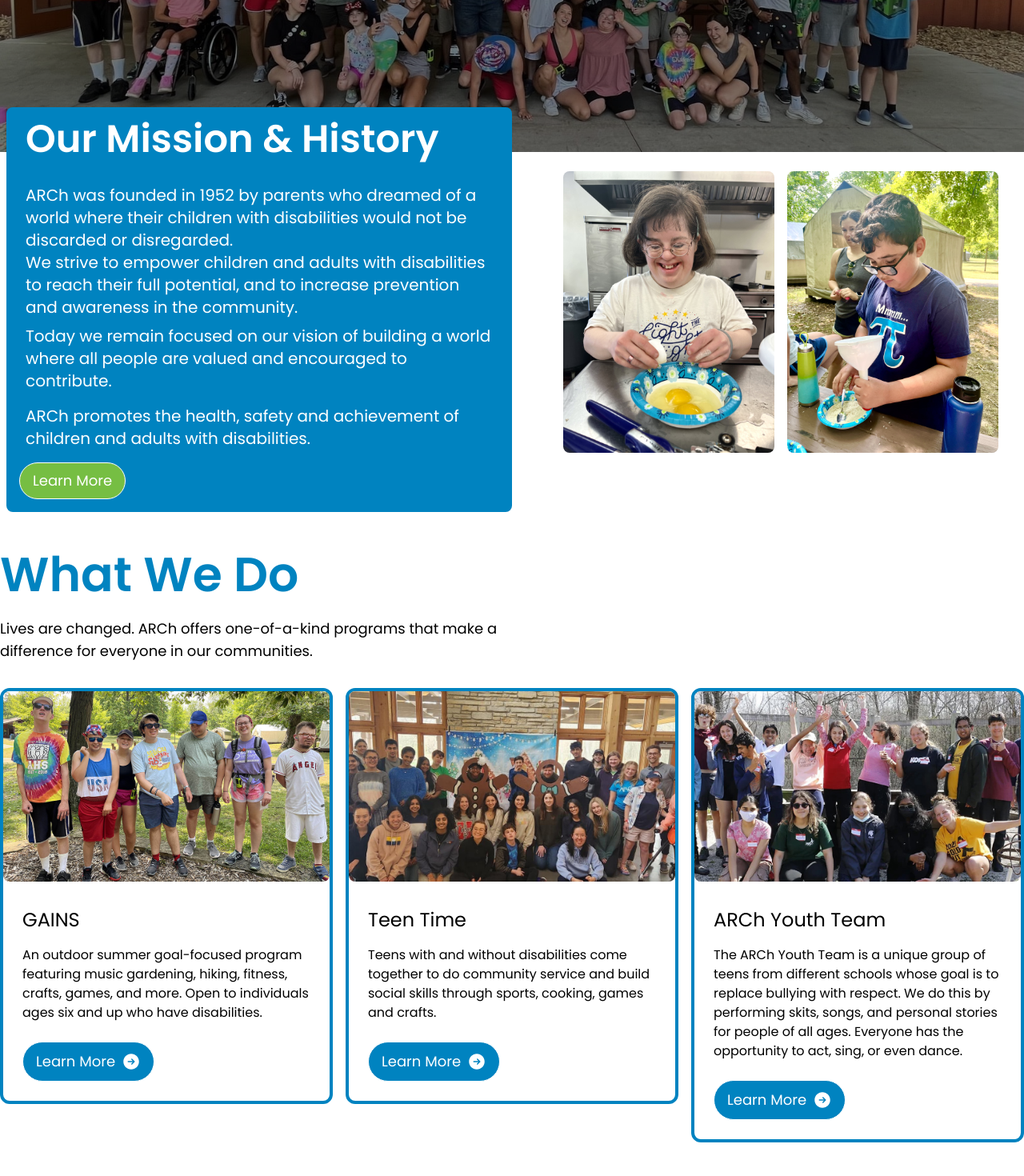
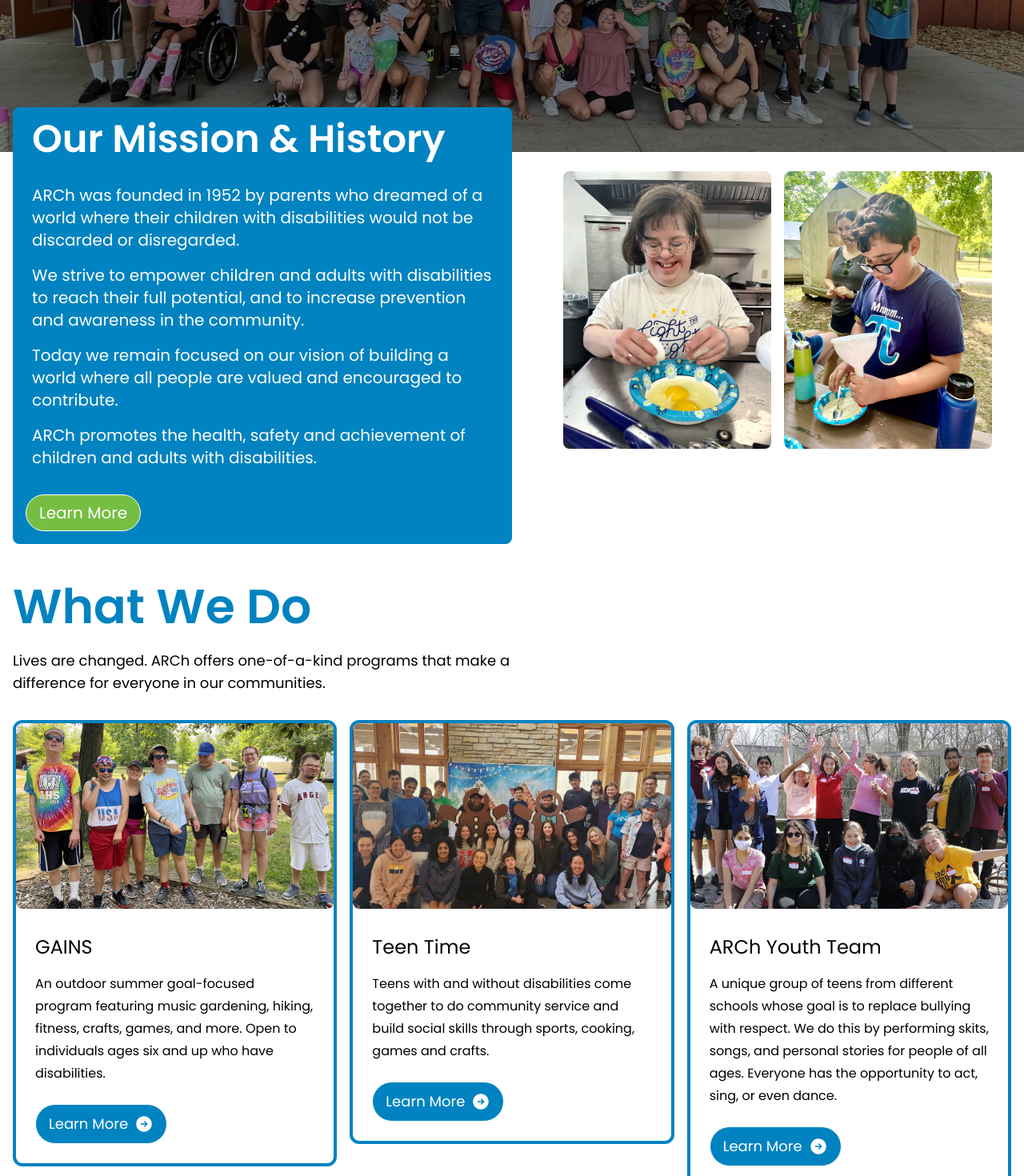
Before and after one commit to nstark12/arch, a Next.js app: page / in a window 1280 px wide. Shown: the part 620-2090 px from the top of the page at 80% size. Built offline with nearby package versions, Linux system fonts and the light colour scheme.

Commit message:
teen time page

```diff
--- a/app/components/Impact.jsx
+++ b/app/components/Impact.jsx
@@ -3,7 +3,7 @@
 const Impact = () => {
   return (
     <section className="mx-4 md:mx-0">
-      <div className="mt-12">
+      <div className="mt-12 mx-4">
         <h1 className="text-6xl text-primary font-semibold mb-6">What We Do</h1>
         <div className="grid md:grid-cols-2">
           <p className="text-lg">
@@ -30,7 +30,7 @@
             title={"ARCh Youth Team"}
             src={"/image/tile3.jpg"}
             description={
-              "The ARCh Youth Team is a unique group of teens from different schools whose goal is to replace bullying with respect. We do this by performing skits, songs, and personal stories for people of all ages. Everyone has the opportunity to act, sing, or even dance. "
+              "A unique group of teens from different schools whose goal is to replace bullying with respect. We do this by performing skits, songs, and personal stories for people of all ages. Everyone has the opportunity to act, sing, or even dance. "
             }
           />
         </div>
--- a/app/components/ImpactTile.jsx
+++ b/app/components/ImpactTile.jsx
@@ -17,7 +17,7 @@
         </div>
         <div className="p-6 ">
           <h1 className="text-2xl mb-4">{title}</h1>
-          <p>{description}</p>
+          <p className="leading-7">{description}</p>
           <div className="mt-6">
             <Link href={"/about"}>
               <button className="bg-primary text-white py-2 px-4 rounded-full mr-4 md:text-lg hover:bg-primaryHov cursor-pointer border border-white flex items-center">
--- a/app/components/Mission.jsx
+++ b/app/components/Mission.jsx
@@ -3,64 +3,39 @@
 
 const Mission = () => {
   return (
-    <section className="mx-4 md:mx-2">
-      <div className="-mt-14 grid md:grid-cols-2">
+    <section className="mx-4 md:mx-4">
+      <div className="-mt-14 grid lg:grid-cols-2">
         <div className="bg-primary rounded-lg text-white p-4">
           <h1 className="md:text-5xl text-3xl font-semibold mb-8 px-2">
             Our Mission &amp; History
           </h1>
-          <p className="md:text-xl text-lg px-2">
+          <p className="md:text-xl text-md px-2 mb-4">
             ARCh was founded in 1952 by parents who dreamed of a world where
             their children with disabilities would not be discarded or
             disregarded.
           </p>
-          <p className="md:text-xl text-lg px-2 mb-2">
+          <p className="md:text-xl text-md px-2 mb-4">
             We strive to empower children and adults with disabilities to reach
             their full potential, and to increase prevention and awareness in
             the community.
           </p>
-          <p className="md:text-xl text-lg px-2 mb-4">
+          <p className="md:text-xl text-md px-2 mb-4">
             Today we remain focused on our vision of building a world where all
             people are valued and encouraged to contribute.
           </p>
-          <p className="md:text-xl text-lg px-2">
+          <p className="md:text-xl text-md px-2">
             ARCh promotes the health, safety and achievement of children and
             adults with disabilities.
           </p>
-          <div className="mt-4">
+          <div className="mt-8">
             <Link href={"/about"}>
-              <button className="bg-secondary text-white py-2 px-4 rounded-full mr-4 md:text-lg hover:bg-secondaryHov cursor-pointer border border-white">
+              <button className="bg-secondary text-white py-2 px-4 rounded-full mr-4 md:text-xl hover:bg-secondaryHov cursor-pointer border border-white">
                 Learn More
               </button>
             </Link>
           </div>
         </div>
-        <div className="flex mx-6 md:ml-16 gap-4 mt-20">
-          {/* <div>
-            <h2 className="text-primary text-4xl font-semibold mb-4">
-              Our Impact
-            </h2>
-            <p className="md:text-xl text-lg px-2 mb-4">
-              Lives are changed. ARCh offers one-of-a-kind programs that make a
-              difference for everyone in our communities.
-            </p>
-            <ul className="list-disc ml-8 text-lg">
-              <li>
-                Children and adults with disabilities experience summer
-                recreation
-              </li>
-              <li>Parents&apos; anxiety is reduced</li>
-              <li>Adults with disabilities become more independent</li>
-              <li>Families have peace of mind for the future</li>
-              <li>
-                The community becomes more accepting of differences through
-                educational presentations
-              </li>
-              <li>Teens learn to be leaders</li>
-              <li>Adults with disabilities experience community life</li>
-              <li>Lives and money are saved</li>
-            </ul>
-          </div> */}
+        <div className="flex mx-6 lg:ml-16 gap-4 mt-10 lg:mt-20">
           <div>
             <Image
               src={"/image/gains-baking-2.jpg"}
--- a/app/components/NavLinks.jsx
+++ b/app/components/NavLinks.jsx
@@ -28,8 +28,8 @@
     path: "/gains",
   },
   {
-    title: "Teen Times",
-    path: "/teen-times",
+    title: "Teen Time",
+    path: "/teen-time",
   },
   {
     title: "Youth Team",
--- a/app/globals.css
+++ b/app/globals.css
@@ -21,6 +21,11 @@
   height: 650px;
 }
 
+iframe {
+  width: 700px;
+  height: 500px;
+}
+
 .footer-head {
   @apply text-lg border-b-2 mr-24  border-secondary mb-4;
   @apply md:mt-2 mt-10;
@@ -34,4 +39,16 @@
   .hero {
     height: 400px;
   }
+
+  iframe {
+    width: 400px;
+    height: 200px;
+  }
 }
+
+@media (max-width: 500px) {
+  iframe {
+    width: 350px;
+    height: 175px;
+  }
+}
--- /dev/null
+++ b/app/teen-time/page.jsx
@@ -0,0 +1,23 @@
+const page = () => {
+  return (
+    <section className="container mx-auto">
+      <div className="flex flex-col justify-center items-center mx-4 my-12">
+        <h1 className="text-6xl text-primary font-semibold">Teen Time</h1>
+        <h3 className="text-2xl mt-2">Respect, Friendship, &amp; Inclusion</h3>
+      </div>
+      <div className="flex justify-center">
+        <div>
+          <iframe
+            src="https://www.youtube.com/embed/grslfzvg304?si=NMOGb-oB7dF6pppy"
+            title="YouTube video player"
+            frameborder="0"
+            allow="accelerometer; autoplay; clipboard-write; encrypted-media; gyroscope; picture-in-picture; web-share"
+            allowfullscreen
+          ></iframe>
+        </div>
+      </div>
+    </section>
+  );
+};
+
+export default page;
```
